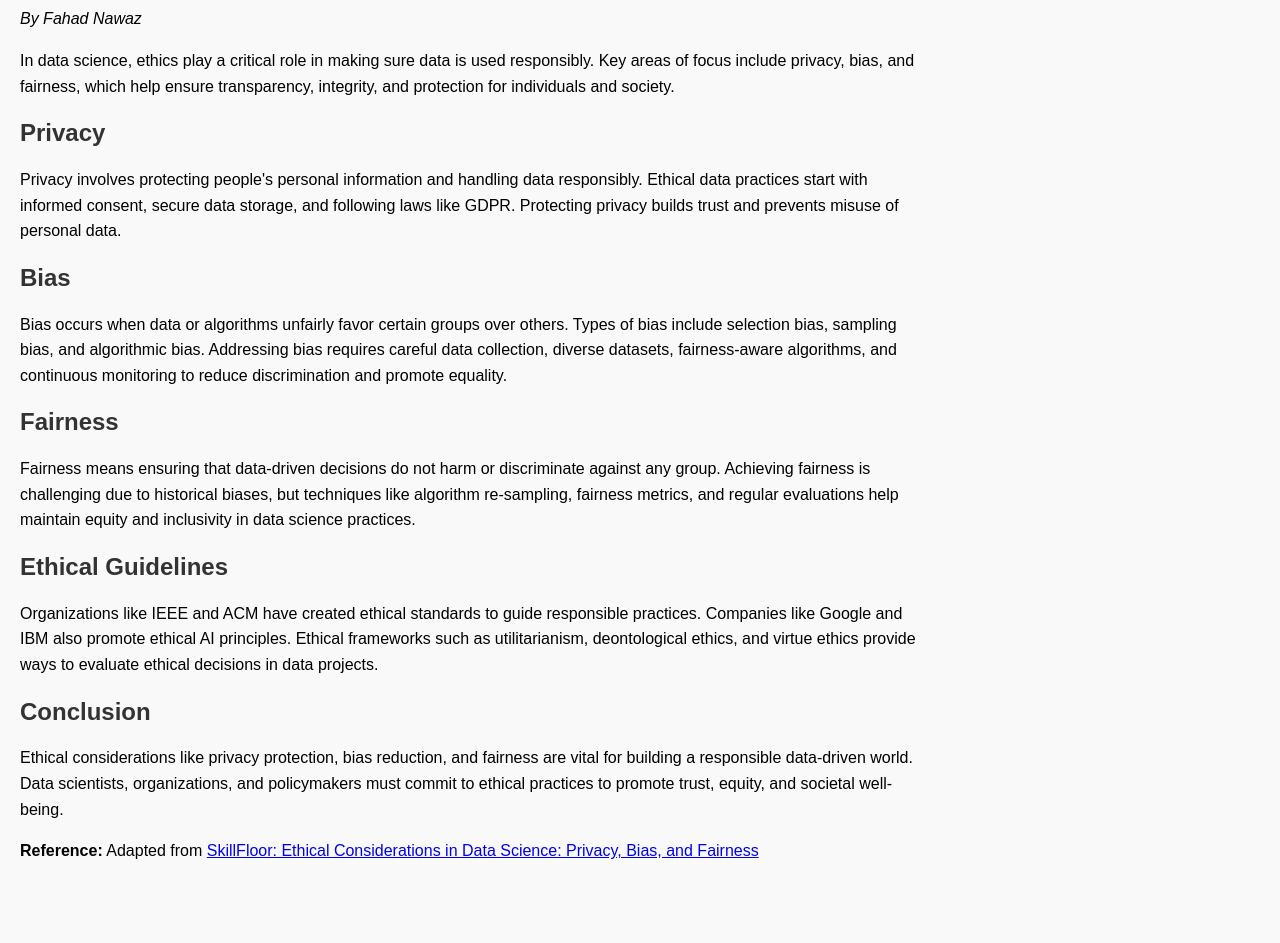
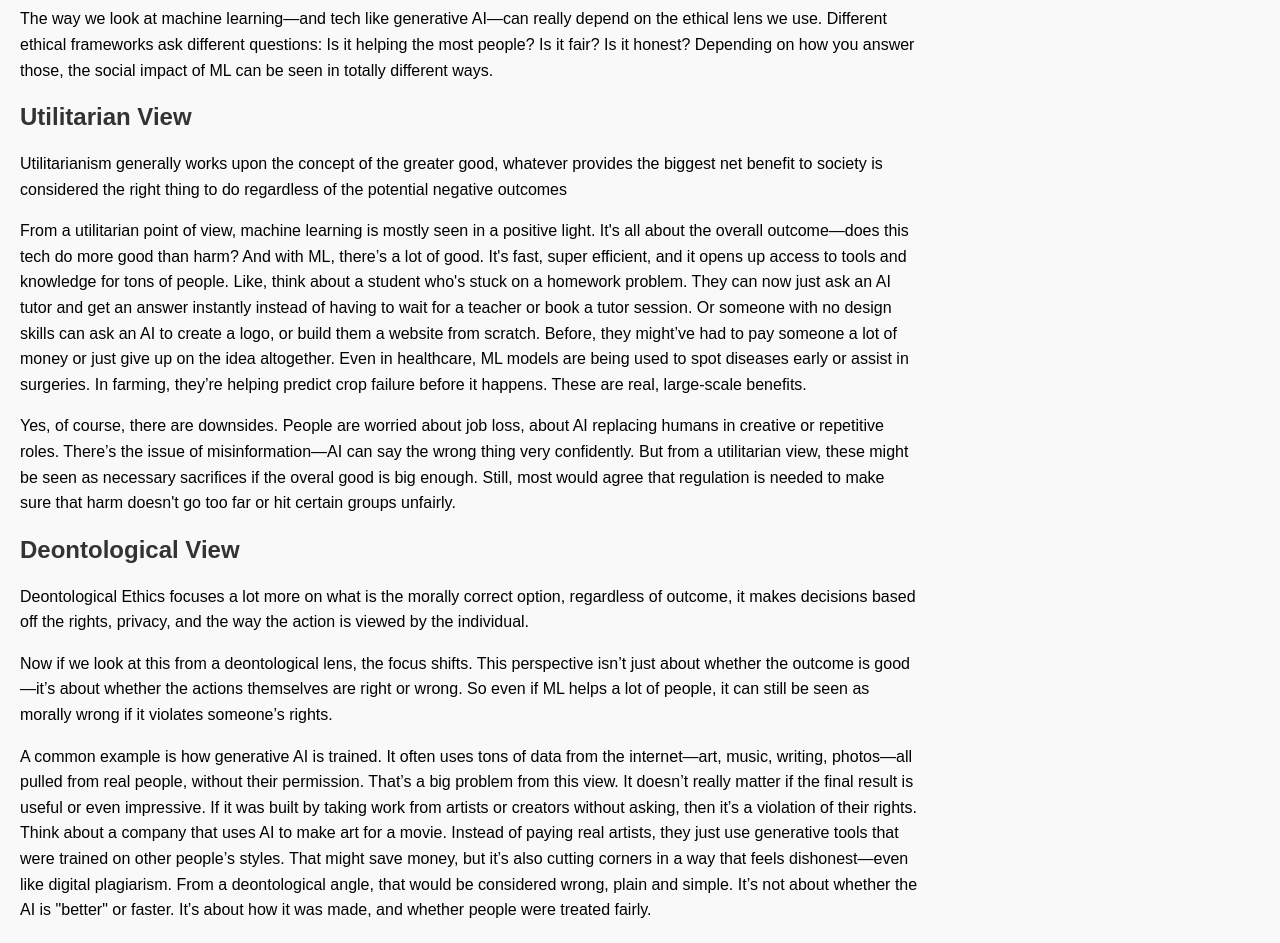
Before and after one commit to arisusaki/fahadnawaz30.github.io, a plain HTML site: page ethics.html in a window 1280 px wide. Shown: the part 139-1082 px from the top of the page. Before the commit the page ends 1023 px from the top, so only its background shows below. Drawn offline with Linux system fonts and the light colour scheme.

Commit message:
Update ethics.html

```diff
--- a/ethics.html
+++ b/ethics.html
@@ -44,27 +44,18 @@
         </ul>
     </nav>
 
-    <h1>IT Ethics: Privacy, Bias, and Fairness</h1>
+        <h1>Ethical Perspectives on Machine Learning</h1>
 
-    <p><em>By Fahad Nawaz</em></p> <!-- YOUR NAME added here clearly -->
+        <p>The way we look at machine learning—and tech like generative AI—can really depend on the ethical lens we use. Different ethical frameworks ask different questions: Is it helping the most people? Is it fair? Is it honest? Depending on how you answer those, the social impact of ML can be seen in totally different ways.</p>
 
-    <p>In data science, ethics play a critical role in making sure data is used responsibly. Key areas of focus include privacy, bias, and fairness, which help ensure transparency, integrity, and protection for individuals and society.</p>
+        <h2>Utilitarian View</h2>
+        <p>Utilitarianism generally works upon the concept of the greater good, whatever provides the biggest net benefit to society is considered the right thing to do regardless of the potential negative outcomes</p>
+        <p>From a utilitarian point of view, machine learning is mostly seen in a positive light. It's all about the overall outcome—does this tech do more good than harm? And with ML, there’s a lot of good. It's fast, super efficient, and it opens up access to tools and knowledge for tons of people. Like, think about a student who's stuck on a homework problem. They can now just ask an AI tutor and get an answer instantly instead of having to wait for a teacher or book a tutor session. Or someone with no design skills can ask an AI to create a logo, or build them a website from scratch. Before, they might’ve had to pay someone a lot of money or just give up on the idea altogether. Even in healthcare, ML models are being used to spot diseases early or assist in surgeries. In farming, they’re helping predict crop failure before it happens. These are real, large-scale benefits.</p>
+        <p>Yes, of course, there are downsides. People are worried about job loss, about AI replacing humans in creative or repetitive roles. There’s the issue of misinformation—AI can say the wrong thing very confidently. But from a utilitarian view, these might be seen as necessary sacrifices if the overal good is big enough. Still, most would agree that regulation is needed to make sure that harm doesn't go too far or hit certain groups unfairly.</p>
 
-    <h2>Privacy</h2>
-    <p>Privacy involves protecting people's personal information and handling data responsibly. Ethical data practices start with informed consent, secure data storage, and following laws like GDPR. Protecting privacy builds trust and prevents misuse of personal data.</p>
-
-    <h2>Bias</h2>
-    <p>Bias occurs when data or algorithms unfairly favor certain groups over others. Types of bias include selection bias, sampling bias, and algorithmic bias. Addressing bias requires careful data collection, diverse datasets, fairness-aware algorithms, and continuous monitoring to reduce discrimination and promote equality.</p>
-
-    <h2>Fairness</h2>
-    <p>Fairness means ensuring that data-driven decisions do not harm or discriminate against any group. Achieving fairness is challenging due to historical biases, but techniques like algorithm re-sampling, fairness metrics, and regular evaluations help maintain equity and inclusivity in data science practices.</p>
-
-    <h2>Ethical Guidelines</h2>
-    <p>Organizations like IEEE and ACM have created ethical standards to guide responsible practices. Companies like Google and IBM also promote ethical AI principles. Ethical frameworks such as utilitarianism, deontological ethics, and virtue ethics provide ways to evaluate ethical decisions in data projects.</p>
-
-    <h2>Conclusion</h2>
-    <p>Ethical considerations like privacy protection, bias reduction, and fairness are vital for building a responsible data-driven world. Data scientists, organizations, and policymakers must commit to ethical practices to promote trust, equity, and societal well-being.</p>
-
-    <p><strong>Reference:</strong> Adapted from <a href="https://skillfloor.com/blog/ethical-considerations-in-data-science-privacy-bias-and-fairness" target="_blank">SkillFloor: Ethical Considerations in Data Science: Privacy, Bias, and Fairness</a></p>
+        <h2>Deontological View</h2>
+        <p>Deontological Ethics focuses a lot more on what is the morally correct option, regardless of outcome, it makes decisions based off the rights, privacy, and the way the action is viewed by the individual.</p>
+        <p>Now if we look at this from a deontological lens, the focus shifts. This perspective isn’t just about whether the outcome is good—it’s about whether the actions themselves are right or wrong. So even if ML helps a lot of people, it can still be seen as morally wrong if it violates someone’s rights.</p>
+        <p>A common example is how generative AI is trained. It often uses tons of data from the internet—art, music, writing, photos—all pulled from real people, without their permission. That’s a big problem from this view. It doesn’t really matter if the final result is useful or even impressive. If it was built by taking work from artists or creators without asking, then it’s a violation of their rights. Think about a company that uses AI to make art for a movie. Instead of paying real artists, they just use generative tools that were trained on other people’s styles. That might save money, but it’s also cutting corners in a way that feels dishonest—even like digital plagiarism. From a deontological angle, that would be considered wrong, plain and simple. It’s not about whether the AI is "better" or faster. It’s about how it was made, and whether people were treated fairly.</p>
 </body>
 </html>
```
